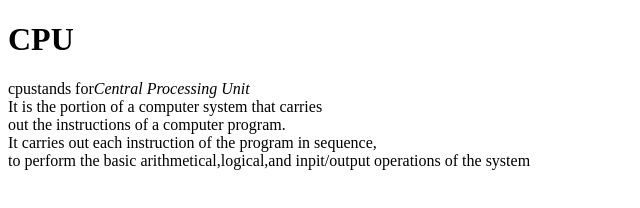
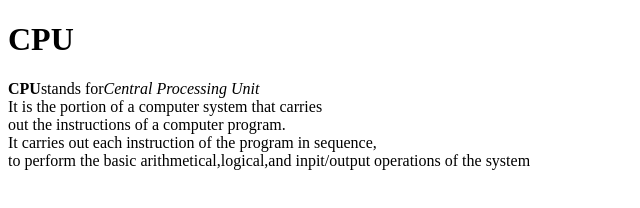
Before and after one commit to iamneo-production/efefbccedfbadaeccdfffebaeceaec, a website: page public/index.html in a window 1280 px wide. Shown: the full height of the page, 0-640 px from the left. Drawn offline with Linux system fonts and the light colour scheme.

Commit message:
Backup Commit

```diff
--- a/public/index.html
+++ b/public/index.html
@@ -9,6 +9,6 @@
 </head>
 <body>
     <h1>CPU</h1>
-    <p<b>cpu</b>stands for<i>Central Processing Unit</i><br>It is the portion of a computer system that carries<br>out the instructions of a computer program.<br>It carries out each instruction of the program in sequence,<br>to perform the basic arithmetical,logical,and inpit/output operations of the system</p>
+    <p<u><b>CPU</b>stands for<i>Central Processing Unit</i></u><br>It is the portion of a computer system that carries<br>out the instructions of a computer program.<br>It carries out each instruction of the program in sequence,<br>to perform the basic arithmetical,logical,and inpit/output operations of the system</p>
 </body>
 </html>
```
